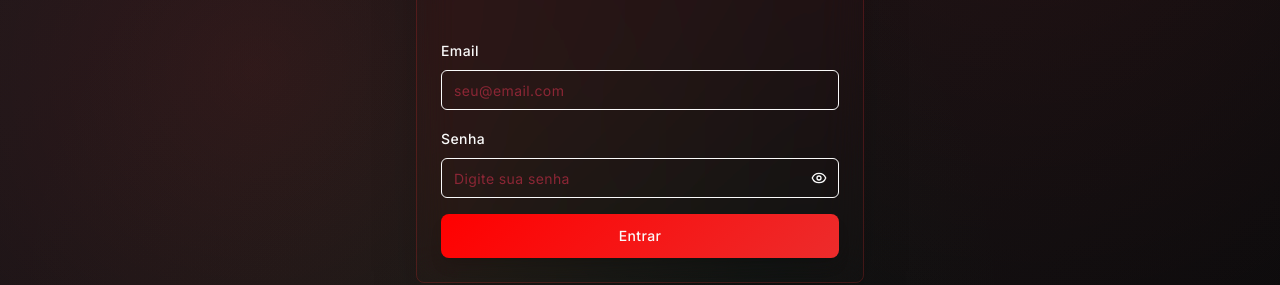
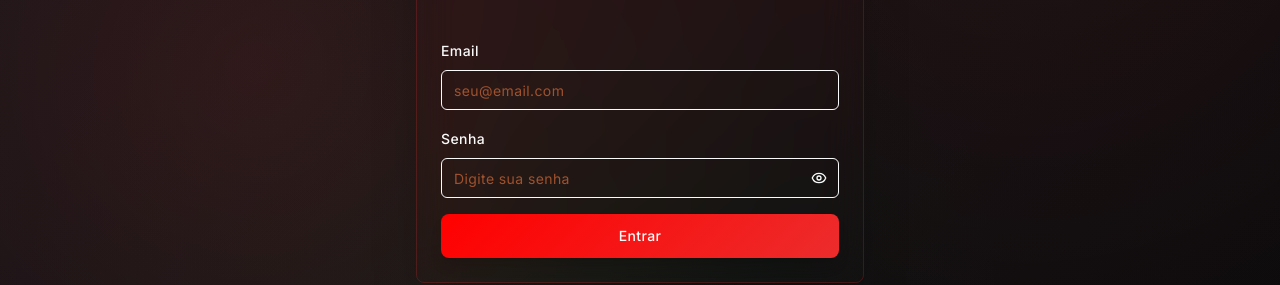
Before and after one commit to hudsonargollo/modo-caverna-dash, a React (Vite) app: page /login in a window 1280 px wide. Shown: the part 330-615 px from the top of the page. Built offline with nearby package versions, Linux system fonts and the light colour scheme.

Commit message:
Change color to dark-orange
Update color to dark-orange.

```diff
--- a/src/index.css
+++ b/src/index.css
@@ -206,7 +206,7 @@ All colors MUST be HSL.
   }
 
   .text-muted-foreground {
-    color: #8b2635 !important;
+    color: #a0522d !important;
   }
 
   /* Login button with red gradient hover effect */
```
